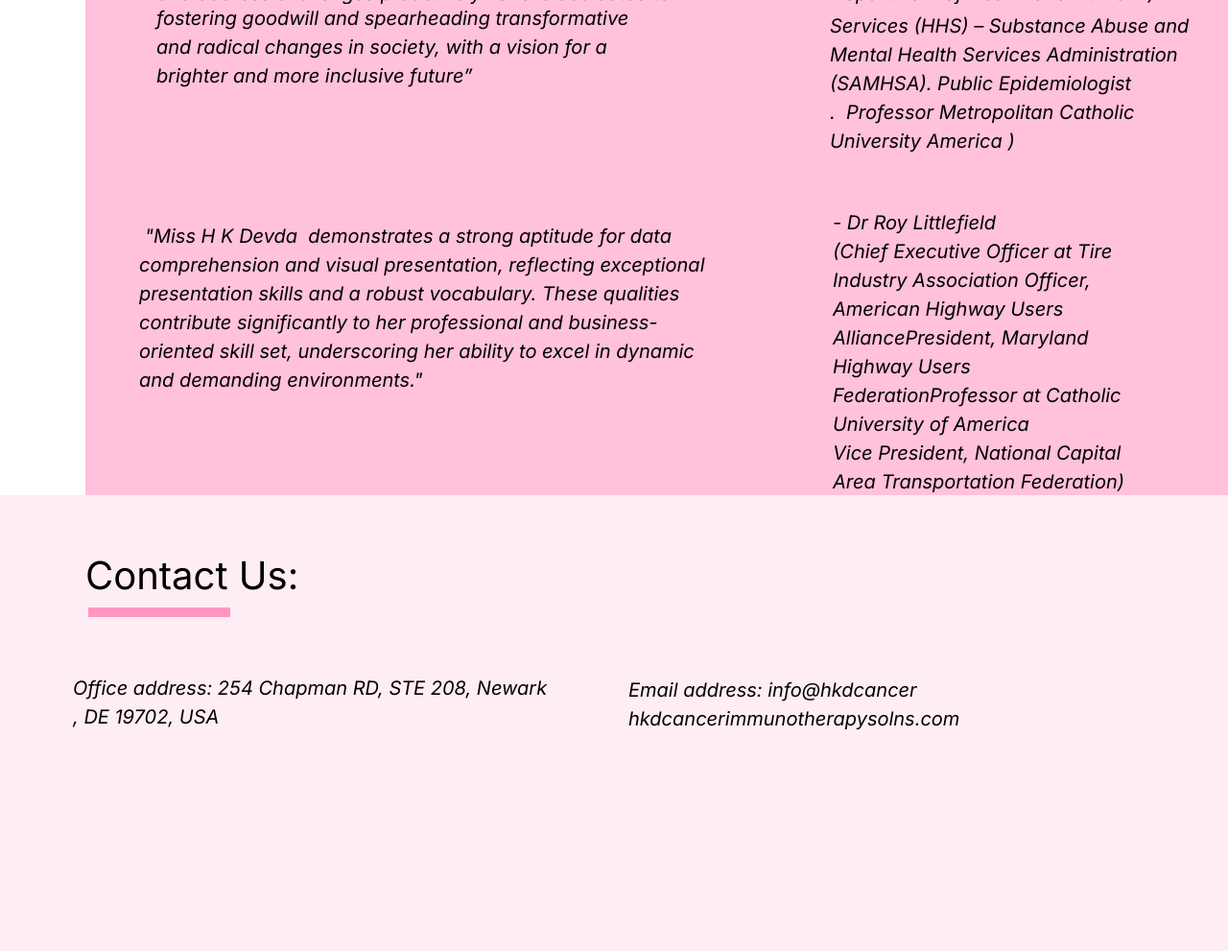
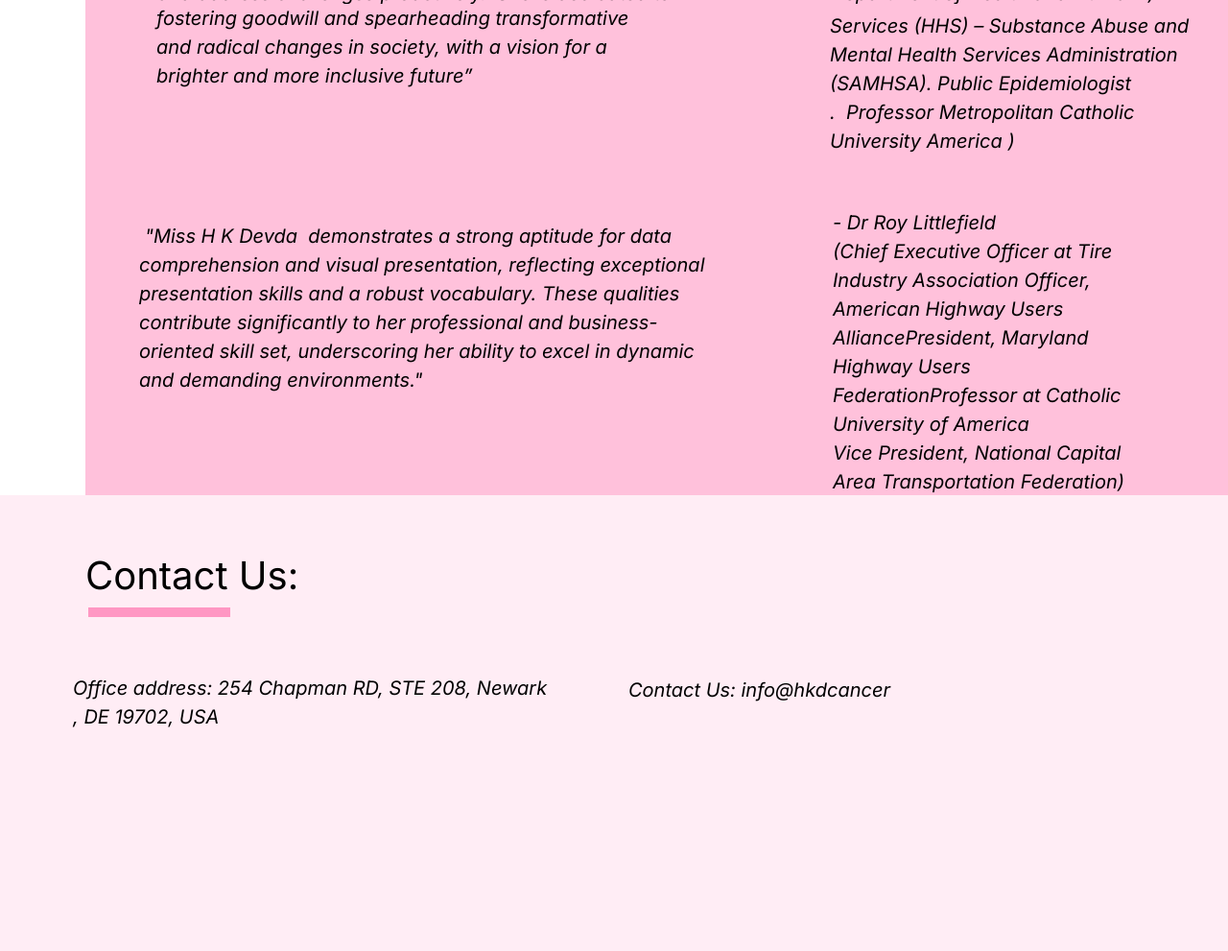
Before and after one commit to No-comet-asphen/hastika, a website built with Parcel: page index.html in a window 1280 px wide. Shown: the part 8188-9179 px from the top of the page at 96% size. Built offline with nearby package versions, Linux system fonts and the light colour scheme; a web font is replaced by a local one.

Commit message:
Update index.html

```diff
--- a/index.html
+++ b/index.html
@@ -672,8 +672,8 @@
         <p class="chief-executive-officer">&nbsp;</p>
       </i>
       <i class="email-address-infohkdcancer-container">
-        <p class="dr-roy-littlefield">Email address: info@hkdcancer</p>
-        <p class="dr-roy-littlefield">hkdcancerimmunotherapysolns.com</p>
+        <p class="dr-roy-littlefield">Contact Us: info@hkdcancer</p>
+        <p class="dr-roy-littlefield"></p>
       </i>
     </div>
   </body>
```
